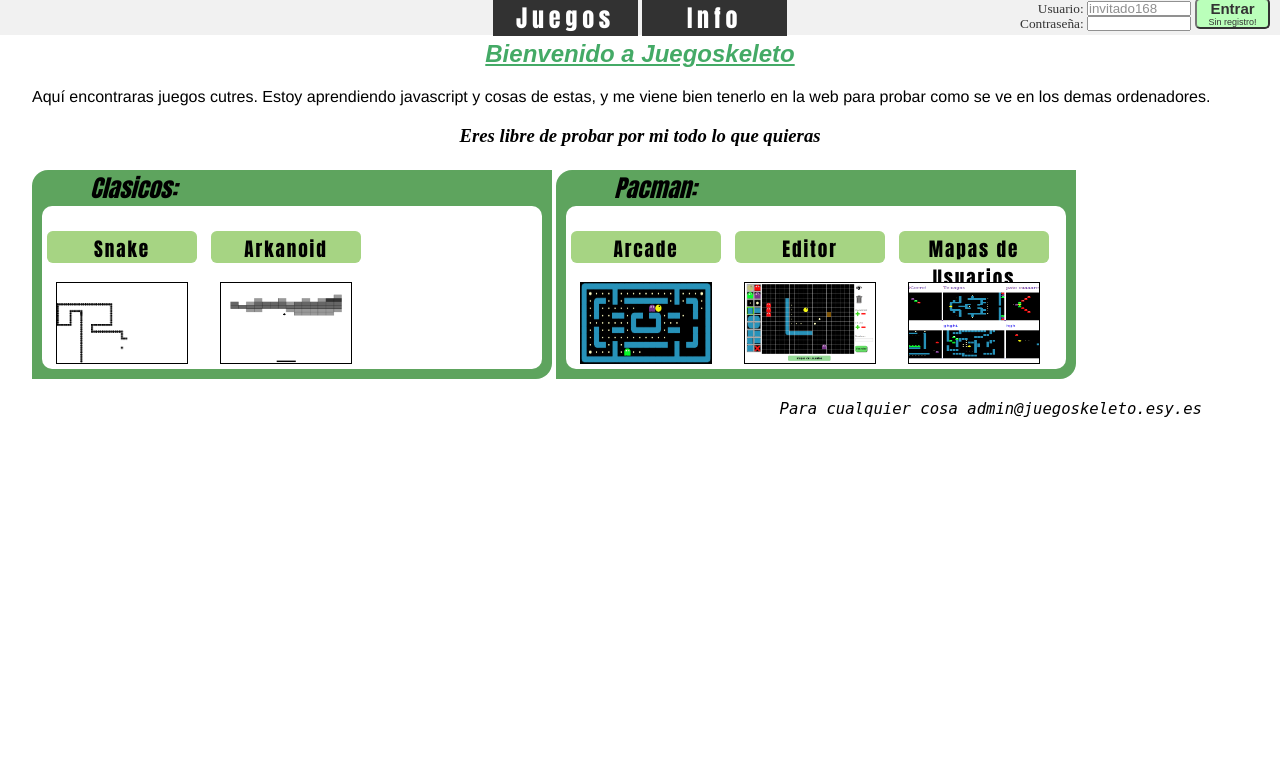
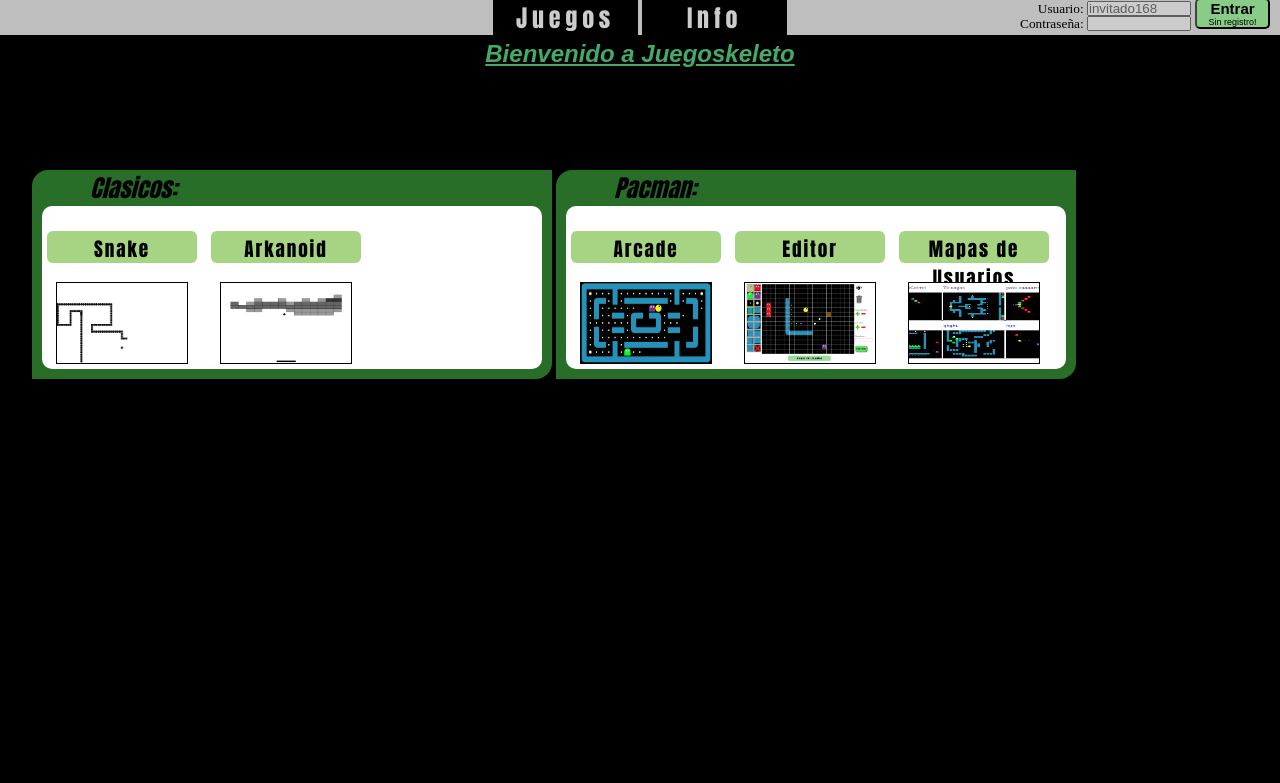
Before and after one commit to ElbUko/juegoskeleto, a PHP site: page / in a window 1280 px wide. Shown: the top 783 px of the page. Run offline with PHP 8.4, Linux system fonts and the light colour scheme.

Commit message:
prueba de modificacion

```diff
--- a/index.php
+++ b/index.php
@@ -23,7 +23,7 @@
         }
         ?>
     </head>
-    <body>
+    <body style="background-color: #000;">
     	<div id="nav">
             <div id="NavBtns">
                 <div class="NavBtn">
```
